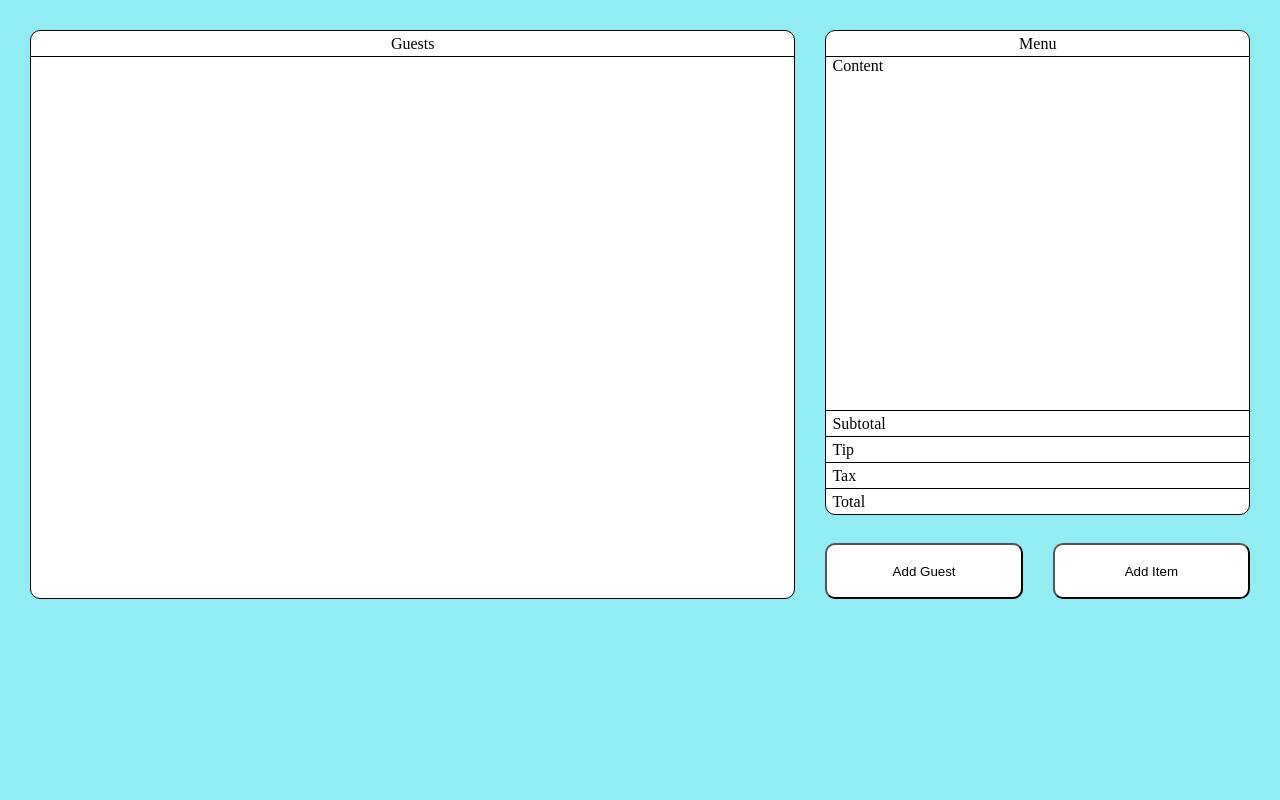
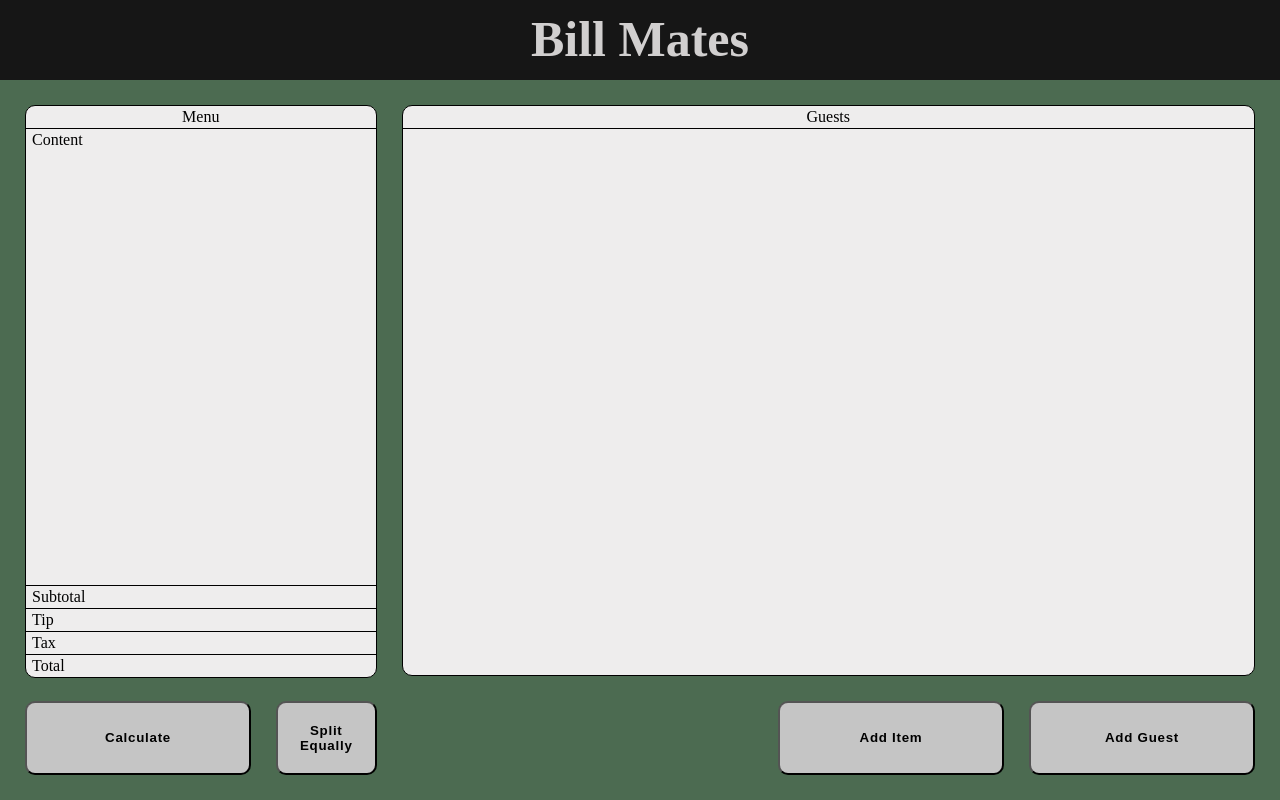
Before and after one commit to John-C-20/BillMates, a website: page index.html in a window 1280 px wide. Drawn offline with Linux system fonts and the light colour scheme.

Commit message:
basic styling

```diff
--- a/index.html
+++ b/index.html
@@ -9,14 +9,16 @@
         <meta name="viewport" content="width=device-width, initial-scale=1.0" />
         <meta http-equiv="X-UA-Compatible" content="ie=edge" />
         <link rel="stylesheet" href="./dist/main.css" />
-        <title>weBill</title>
+        <title>Bill Mates</title>
     </head>
 
     <body>
         <script src="./dist/main.js"></script>
+
+        <div class="title">Bill Mates</div>
         <div class="container">
             <div class="box" id="items">
-                <div class="header" id="items">Menu</div>
+                <div class="header row" id="items">Menu</div>
                 <div class="content row" id="items">Content</div>
                 <div class="footer" id="items">
                     <div class="subtotal row" id="items">Subtotal</div>
@@ -26,10 +28,12 @@
                 </div>
             </div>
             <div class="box" id="users">
-                <div class="header" id="guests">Guests</div>
+                <div class="header row" id="guests">Guests</div>
             </div>
+            <button id="equal-split">Split Equally</button>
+            <button id="calculate">Calculate</button>
+            <button id="items">Add Item</button>
             <button id="users">Add Guest</button>
-            <button id="items">Add Item</button>
         </div>
     </body>
 </html>
--- a/src/styles/index.scss
+++ b/src/styles/index.scss
@@ -1,70 +1,97 @@
 .container {
     display: grid;
-    grid-template-rows: repeat(9, 1fr);
-    grid-template-columns: repeat(11, 1fr);
-    gap: 30px;
-    height: 100%;
-    padding: 30px;
+    grid-template-rows: repeat(7, 1fr);
+    grid-template-columns: repeat(10, 1fr);
+    gap: 25px;
+    height: 90%;
+    padding: 25px;
     box-sizing: border-box;
-    background: #91ecf3
+    background:rgb(76, 107, 81);;
+}
+
+.title {
+    font-weight: 700;
+    font-size: 50px;
+    text-align:center;
+    background: rgb(22, 22, 22);
+    color:rgb(209, 207, 207);
+    height: 10%;
+    padding: 10px;
+    box-sizing: border-box;
 }
 
 .box {
     border: 1px solid black;
     grid-row-start: 1;
-    grid-row-end: 8;
-    background: white;
+    grid-row-end: 7;
+    background: rgb(238, 237, 237);
     border-radius: 10px;
 }
 
 .box#items {
-    grid-column-start: 8;
-    grid-column-end: 12;
+    grid-column-start: 1;
+    grid-column-end: 4;
     display: flex;
     height: 100%;
     flex-direction: column;
     justify-content: space-between;
-    grid-row-start: 1;
-    grid-row-end: 7;
+}
+
+.box#users {
+    grid-column-start: 4;
+    grid-column-end: 11;
 }
 
 .row {
-    padding: 0px 6px;
+    padding: 2px 6px;
 }
 button {
     width: 100%;
     border-radius: 10px;
-    background: white;
+    background: rgb(197, 197, 197);
+    font-weight: 700;
+    letter-spacing: 0.1ch;
 }
 
-button#users {
+button:hover {
+    cursor: pointer;
+}
+
+button#equal-split {
     grid-row-start: 7;
     grid-row-end: span 1;
-    grid-column-start: 8;
+    grid-column-start: 3;
+    grid-column-end: span 1;
+}
+
+button#calculate {
+    grid-row-start: 7;
+    grid-row-end: span 1;
+    grid-column-start: 1;
     grid-column-end: span 2;
 }
 
 button#items {
     grid-row-start: 7;
     grid-row-end: span 1;
-    grid-column-start: 10;
-    grid-column-end: span 2;
+    grid-column-start: 7;
+    grid-column-end: 9;
 }
 
-.box#users {
-    grid-column-start: 1;
-    grid-column-end: 8;
+button#users {
+    grid-row-start: 7;
+    grid-row-end: span 1;
+    grid-column-start: 9;
+    grid-column-end: 11;
 }
 
 .header {
-    line-height: 25px;
     border-bottom: 1px solid black;
     box-sizing: border-box;
     text-align: center;
 }
 
 .total, .tax, .tip, .subtotal {
-    line-height: 25px;
     border-top: 1px solid black;
 }
 
```
Also changed, not shown: dist/main.css.
